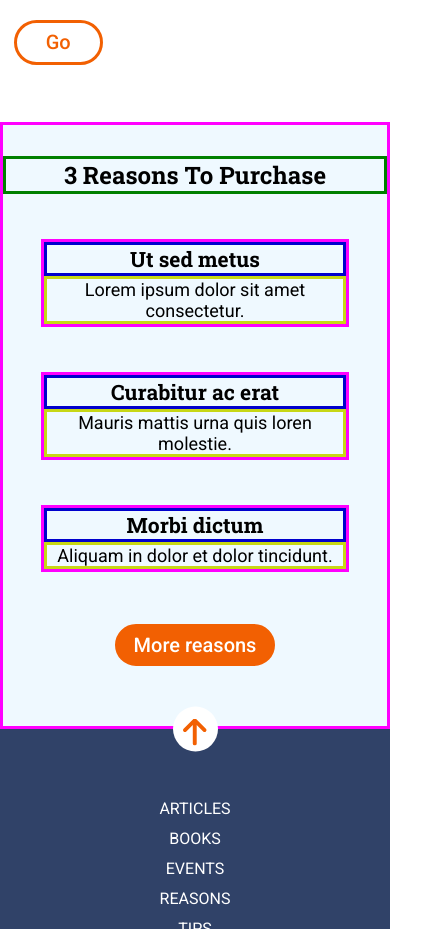
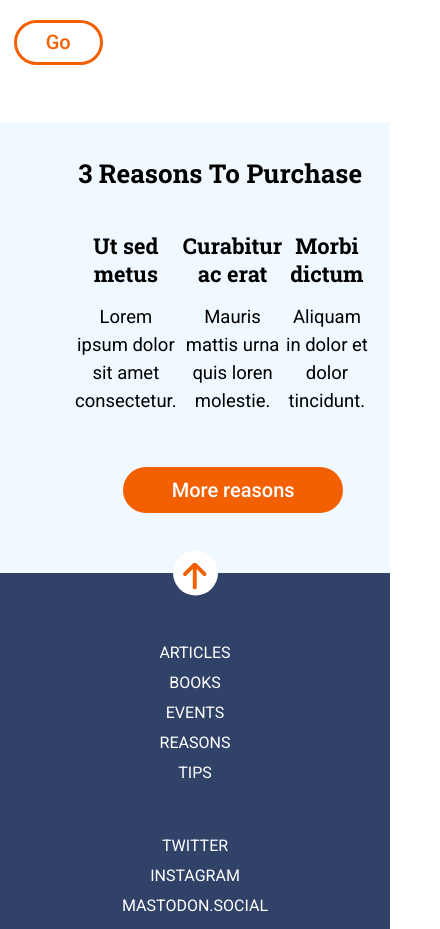
Before and after one commit to UrsulaBorrego/Anonymous-Proxy, a website: page docs/index.html in a window 390 px wide. Shown: the part 1120-2049 px from the top of the page, 440 px wide, since content can reach past the window. Drawn offline with Linux system fonts and the light colour scheme.

Commit message:
fisnih articles version tablet

```diff
--- a/docs/index.html
+++ b/docs/index.html
@@ -33,10 +33,11 @@
         <p class="pretitle-hero">Insomnia tips</p>
         <h2 class="title-hero">Looking through a window</h2>
         <p class="p-hero">Donec acusam, nulla ut volutpat porttitor, quam odio tempus felis, at luctus ex diam nec lectus. Vivamus semper sodales rutrum.</p>
-        <a class="button-white">Go</a>
+        <a class="button-white" title="Go" href="https://www.youtube.com/watch?v=6thiNOknHkk">Go</a>
       </hero>
     <section class="articles" id="articles">
         <h2 class="title-articles">3 Reasons to purchase</h2>
+        <section class="all-articles">
             <article class="article art1">
                 <h3 class="title-article">Ut sed metus</h3>
                 <p class="text-article">Lorem ipsum dolor sit amet consectetur.</p>
@@ -49,7 +50,8 @@
                 <h3 class="title-article">Morbi dictum</h3>
                 <p class="text-article">Aliquam in dolor et dolor tincidunt.</p>
             </article>
-        <a class="button-orange">More reasons</a>
+        </section>
+        <a class="button-orange" title="More reasons" href="https://www.youtube.com/watch?v=qwQlp47ShN8">More reasons</a>
     </section>
   </main>
 
--- a/src/scss/layout/_header.scss
+++ b/src/scss/layout/_header.scss
@@ -4,6 +4,9 @@
   background-repeat: no-repeat;
   background-size: 180vh 200vw;
   background-position: 50%;
+  // @media all and (min-width 320px) {
+
+  // }
 
   .menu{
     width: 1.875em;
--- a/src/scss/pages/_articles.scss
+++ b/src/scss/pages/_articles.scss
@@ -1,33 +1,54 @@
 .articles {
-    border: solid 3px magenta;
+    // border: solid 3px magenta;
     background-color: #eff9ff;
     display: grid;
     grid-template-rows: auto auto auto;
     justify-items: center;
-
     .title-articles {
-        border: solid 3px green;
+        // border: solid 3px green;
         font-family: $font-familyRobotoSlab;
         font-size: 1.5em;
         font-weight: bold;
         text-transform: capitalize;
         margin-top: 1.3em;
         text-align: center;
+        @media all and (min-width: 320px) {
+            font-size: 1.625em;
+        }
+    }
+    .all-articles {
+        text-align: center;
+        padding-left: 4.5em;
+        padding-right: 4.5em;
+        @media all and (min-width: 320px) {
+            // background-color: yellow;
+            display: grid;
+            justify-items: center;
+            justify-content: center;
+            grid-template-columns: auto auto auto;
+            margin-inline: 2.4vw;
+        }
     }
     .article {
-        width: 80%;
-        border: solid 3px magenta;
+        // border: solid 3px magenta;
         font-family: $font-familyRoboto;
-        font-size: 1.125em;
+        font-size: 1.05em;
         margin-top: 2.5em;
         text-align: center;
+        line-height: 28px;
         .title-article {
-            border: solid 3px mediumblue;
+            // border: solid 3px mediumblue;
             font-family: $font-familyRobotoSlab;
             font-weight: bold;
+            @media all and (min-width: 320px) {
+                margin-bottom: 0.7em;
+                font-size: 1.3em;
+            }
         }
         .text-article {
-            border: solid 3px rgb(199, 215, 21);
+            @media all and (min-width: 320px) {
+                font-size: 1.1em;
+            }
         }
     }
     .button-orange {
@@ -40,15 +61,15 @@
         font-size: 1.25em;
         font-weight: 500;
         text-align: center;
-        padding: 0.3em ;
+        padding: 0.4em;
         margin-block: 2.563em 3em;
+        @media all and (min-width: 320px) {
+            width: 11em;
+            margin-left: 1.3em;
+        }
+        &:hover {
+            background-color: $color-medium-blue;
+            border-color: $color-medium-blue;
+        }
     }
 }
-
-// @media and all (max-width 320px) {
-
-// }
-
-// @media and all (max-width 768px) {
-
-// }
--- a/src/scss/pages/_hero.scss
+++ b/src/scss/pages/_hero.scss
@@ -30,6 +30,10 @@
         font-size: 1.25em;
         font-weight: 500;
         padding: 2% 8%;
+        &:hover {
+            color: $color-medium-blue;
+            border-color: $color-medium-blue;
+        }
     }
 }
 
```
Also changed, not shown: src/html/partials/articles.html (+3 -1 lines), src/html/partials/hero.html (+1 -1 lines), docs/assets/css/main.css. Lines whose indentation alone changed are shown as unchanged.
